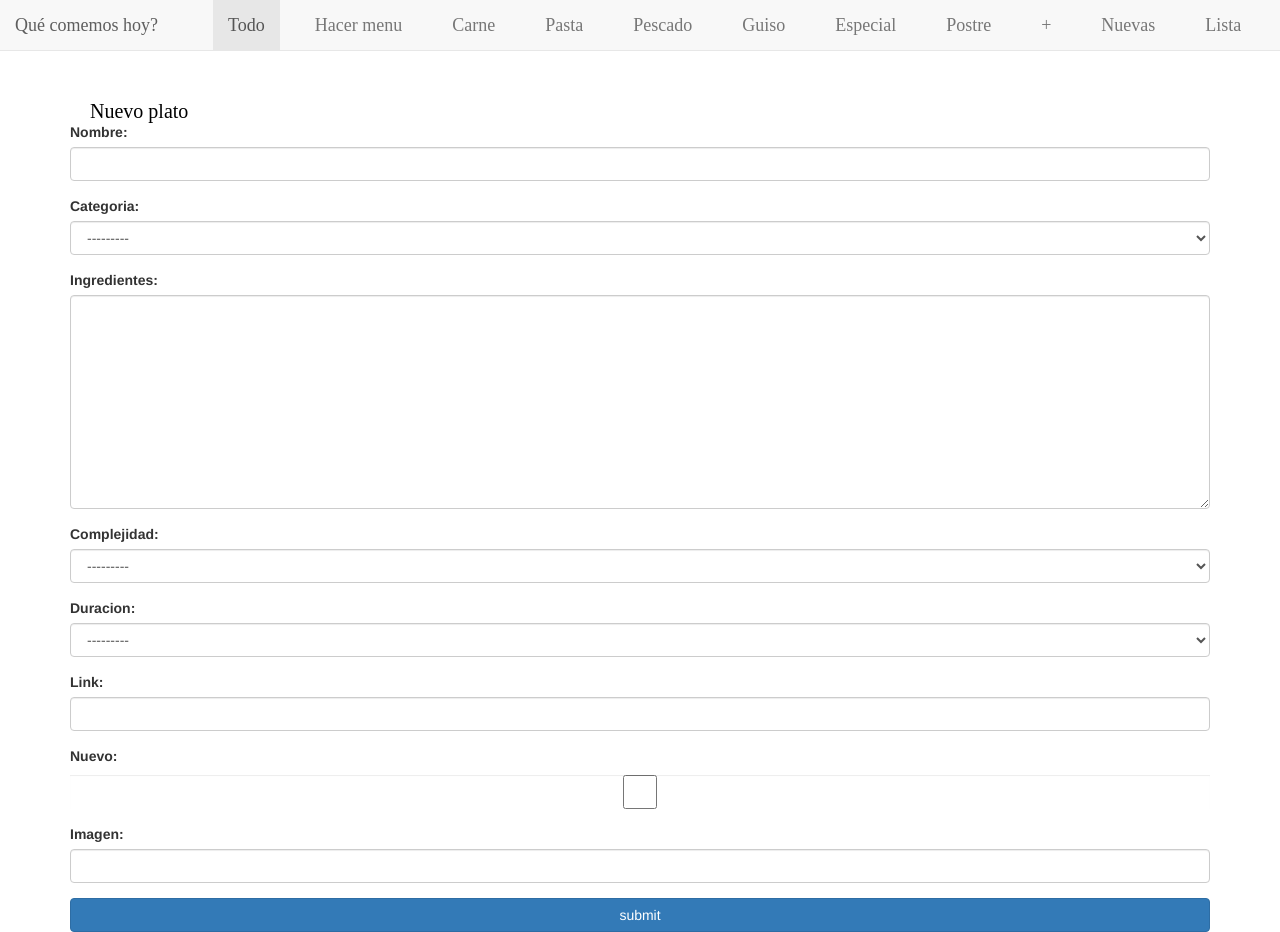
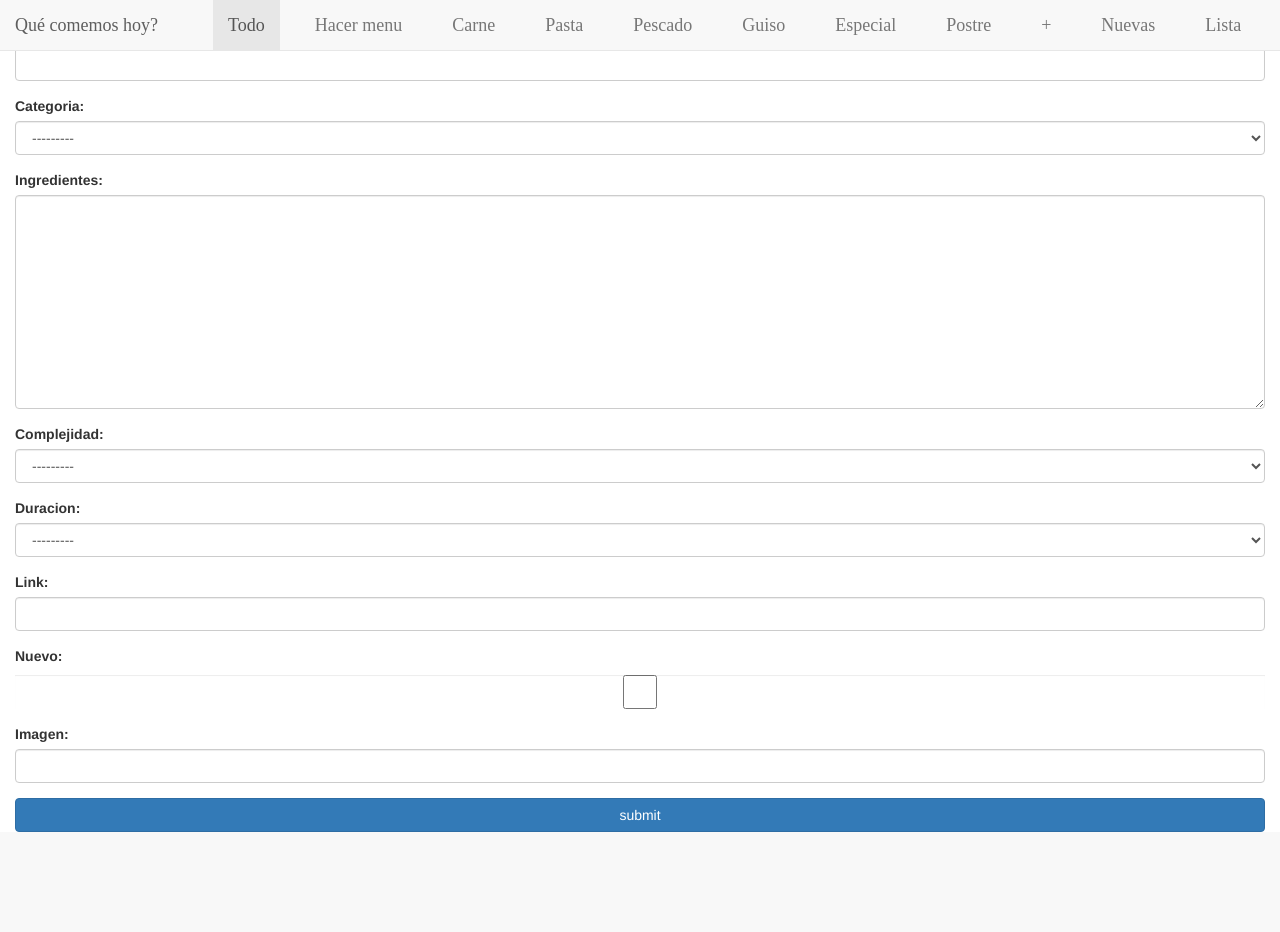
Before and after one commit to killoncio/hoy_comemos_django, a Django app: page /app/add/ in a window 1280 px wide. After the commit the page ends 832 px from the top, so only its background shows below. Run offline with Django 3.2, Linux system fonts and the light colour scheme; some libraries are stand-ins or nearby versions.

Commit message:
moved some divs from base to index template

```diff
--- a/hoy_comemos_django/templates/app/base.html
+++ b/hoy_comemos_django/templates/app/base.html
@@ -67,16 +67,10 @@ The data-spy and data-target are part of the built-in Bootstrap scrollspy functi
   </div><!-- /.container-fluid -->
 </nav>
 
-<section id="productos" class="about-section section-first">
-<div class="container">
-<div class="row">
-<div class="content-boxes-v6 md-margin-bottom-50">
+
 {% block body_block %}
 {% endblock %}
-</div>
-</div>
-</div>
-</section>
+
 
 
 
```
Also changed, not shown: hoy_comemos_django/templates/app/index.html (+10 -0 lines).
